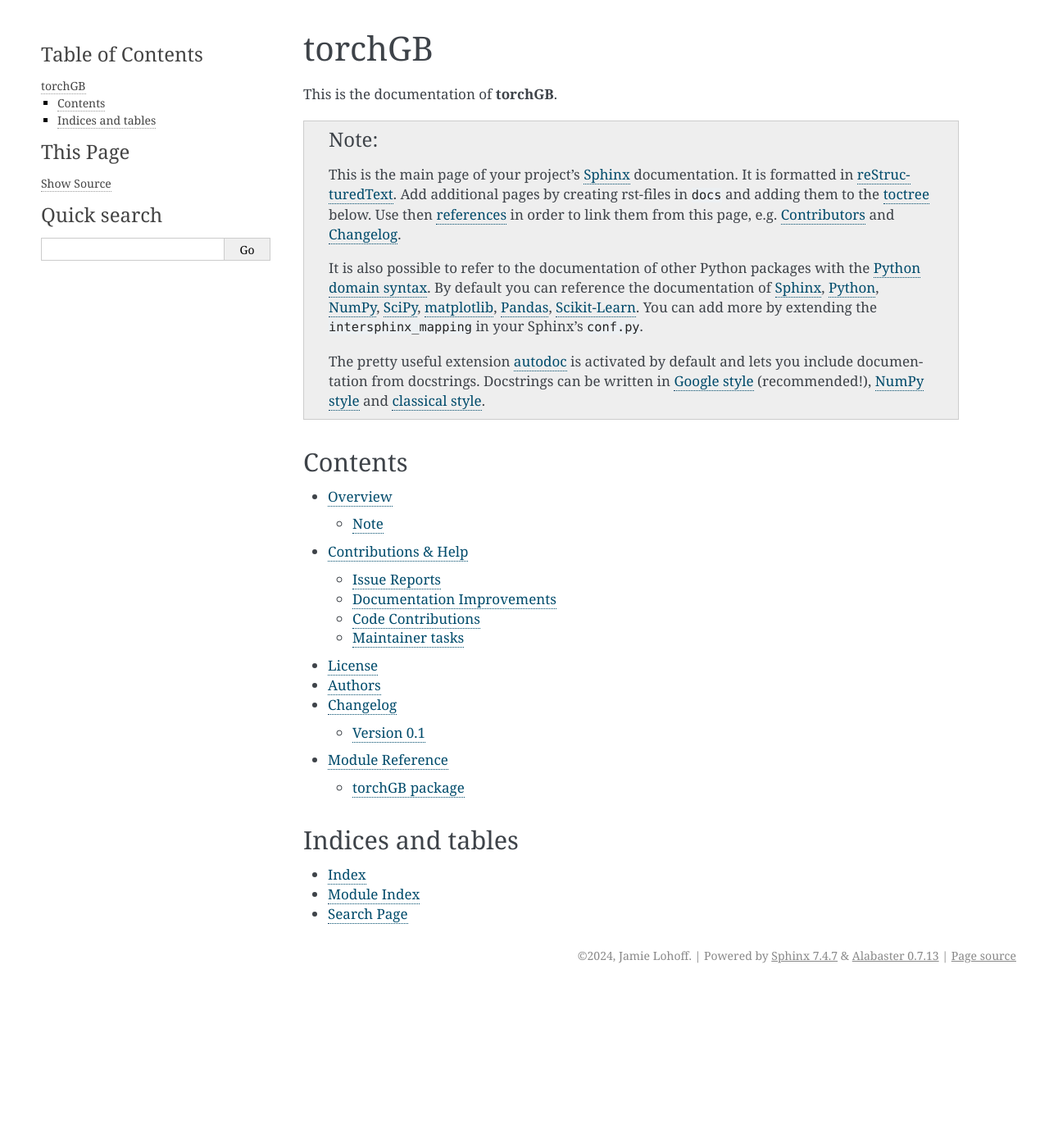
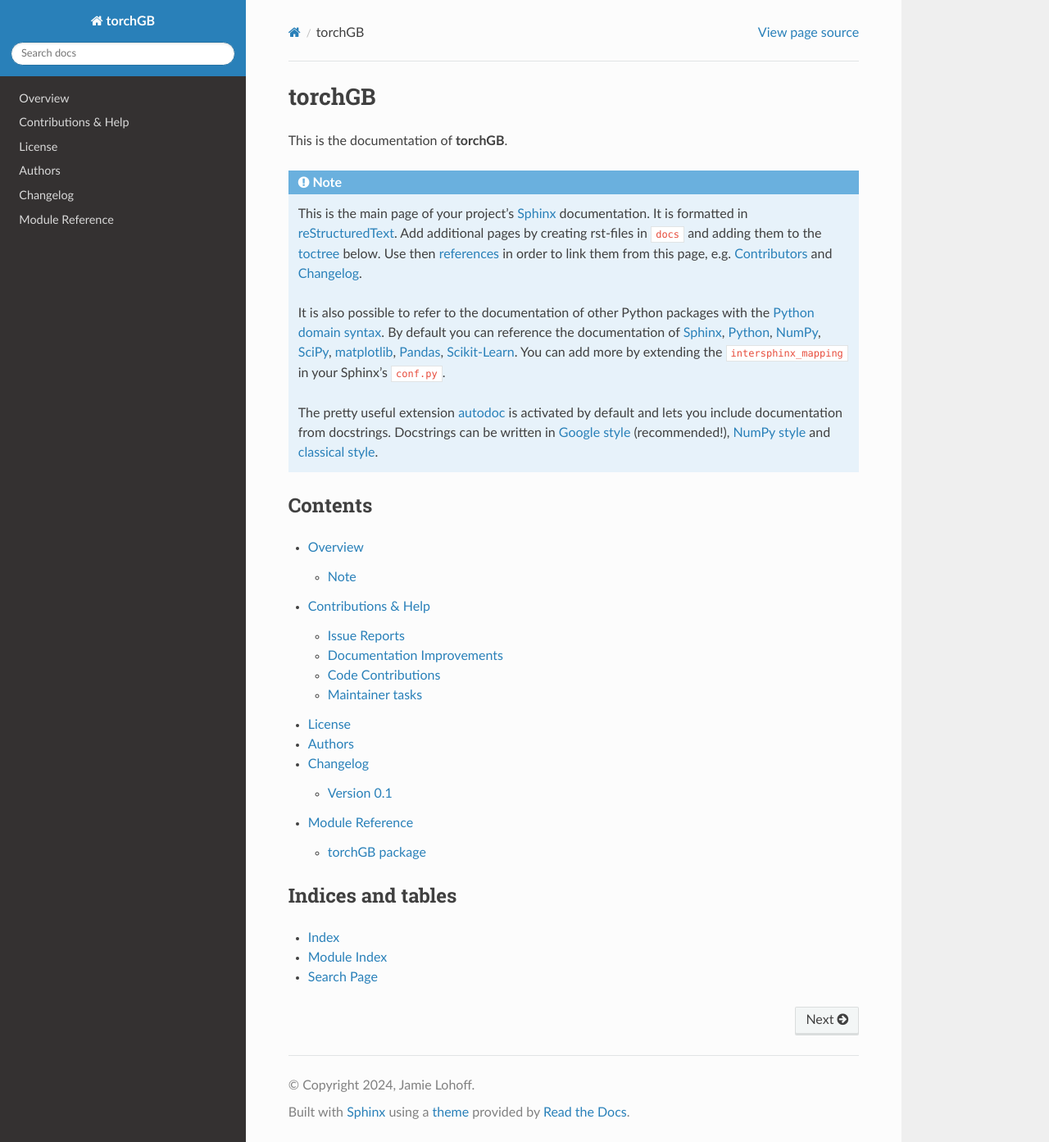
Before and after one commit to jamielohoff/torchGB, a Sphinx documentation site: the page built from docs/index.rst, in a window 1280 px wide and 1393 px high. Shown: the whole window at 82% size. Built offline with Sphinx 7.4.7 and the Read the Docs theme 3.1.0, drawn with Linux system fonts in a browser that asks for light colours.

Commit message:
Changing to the rtd Sphinx Theme

```diff
--- a/docs/conf.py
+++ b/docs/conf.py
@@ -153,7 +153,7 @@
 
 # The theme to use for HTML and HTML Help pages.  See the documentation for
 # a list of builtin themes.
-# html_theme = "alabaster"
+html_theme = "sphinx_rtd_theme"
 
 # Theme options are theme-specific and customize the look and feel of a theme
 # further.  For a list of options available for each theme, see the
--- a/docs/requirements.txt
+++ b/docs/requirements.txt
@@ -2,4 +2,4 @@
 # To build the module reference correctly, make sure every external package
 # under `install_requires` in `setup.cfg` is also listed here!
 sphinx>=3.2.1
-# sphinx_rtd_theme
+sphinx_rtd_theme
```
